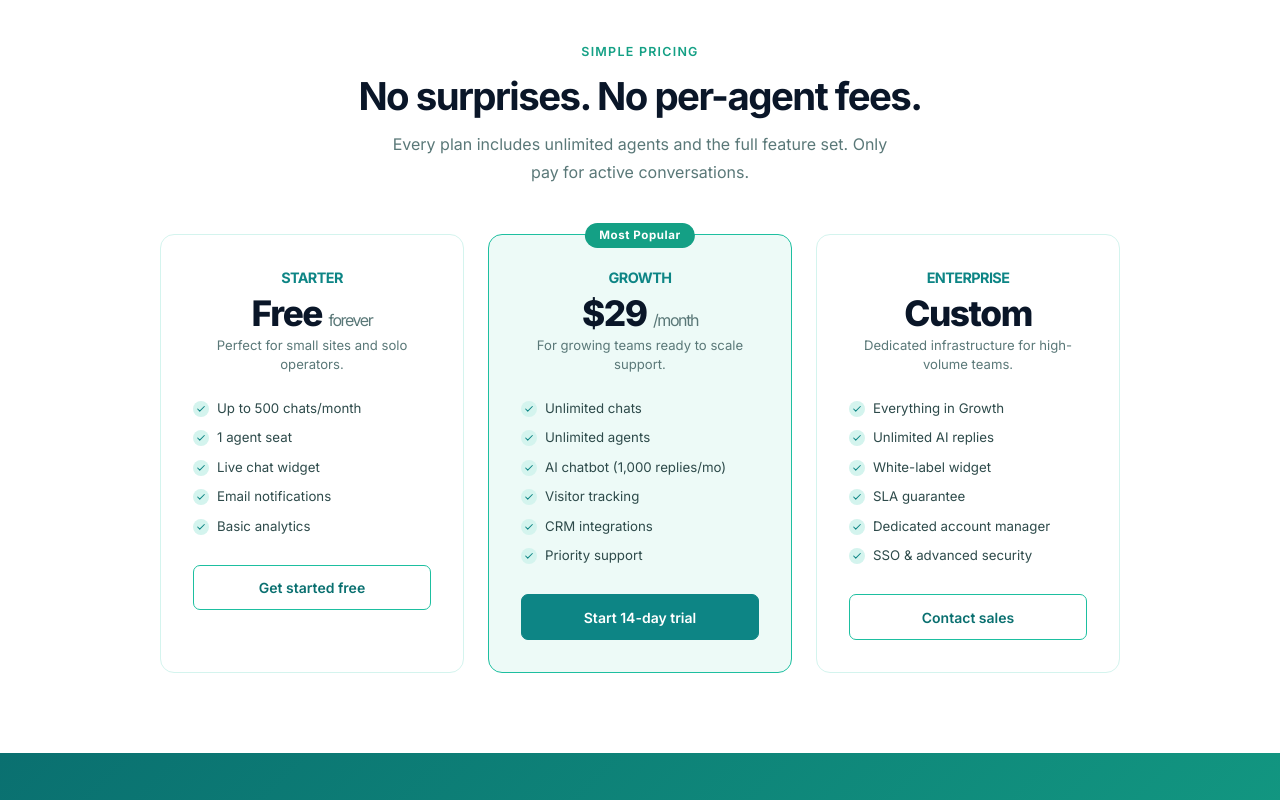
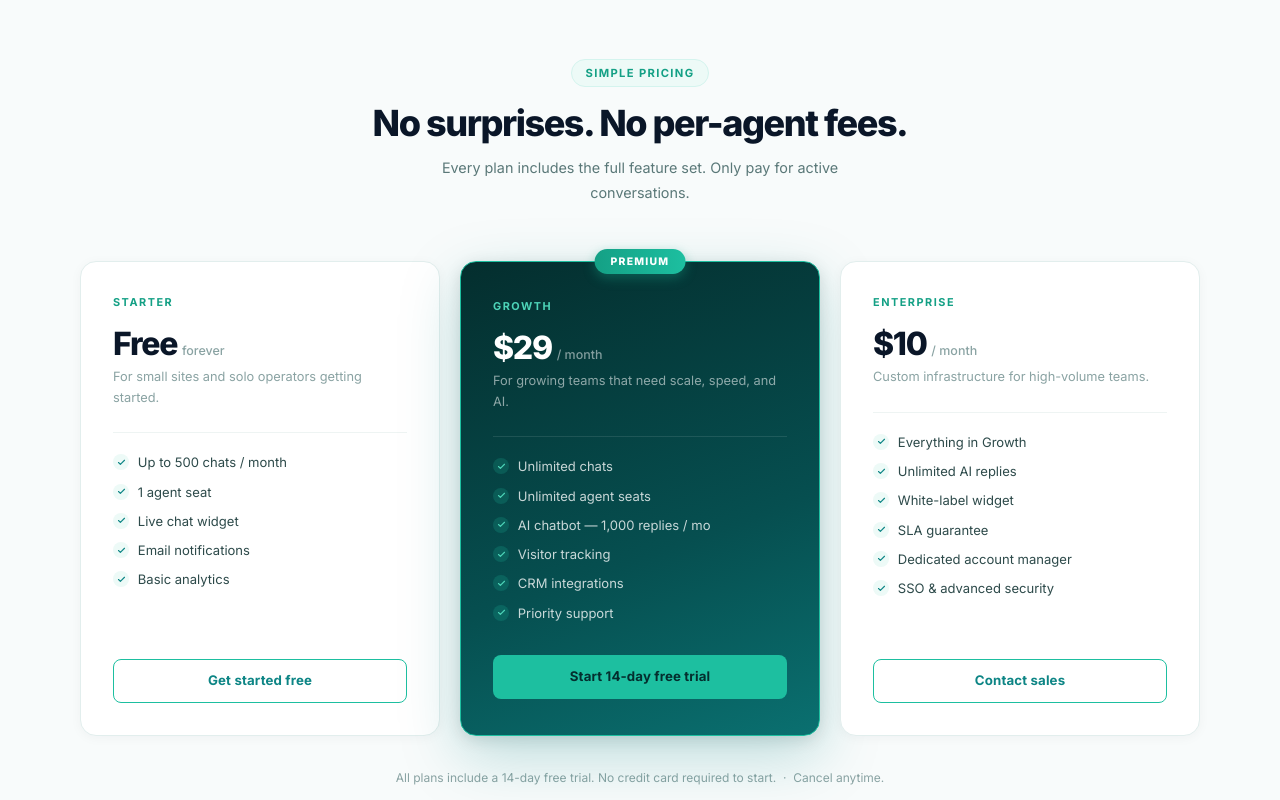
Before and after one commit to meerujutti0001-cloud/MJ.TALK, a Next.js app: page / in a window 1280 px wide. Shown: the part 2820-3620 px from the top of the page. Built offline with nearby package versions, Linux system fonts and the light colour scheme; no server answers.

Commit message:
Initial commit

```diff
--- a/src/components/landing/landing-page.tsx
+++ b/src/components/landing/landing-page.tsx
@@ -569,70 +569,224 @@ function Testimonials() {
    PRICING
 ══════════════════════════════════════════ */
 const plans = [
-  { name: "Starter", price: "Free", sub: "forever", desc: "Perfect for small sites and solo operators.", featured: false, cta: "Get started free", features: ["Up to 500 chats/month", "1 agent seat", "Live chat widget", "Email notifications", "Basic analytics"] },
-  { name: "Growth", price: "$29", sub: "/month", desc: "For growing teams ready to scale support.", featured: true, cta: "Start 14-day trial", features: ["Unlimited chats", "Unlimited agents", "AI chatbot (1,000 replies/mo)", "Visitor tracking", "CRM integrations", "Priority support"] },
-  { name: "Enterprise", price: "Custom", sub: "", desc: "Dedicated infrastructure for high-volume teams.", featured: false, cta: "Contact sales", features: ["Everything in Growth", "Unlimited AI replies", "White-label widget", "SLA guarantee", "Dedicated account manager", "SSO & advanced security"] },
+  {
+    name: "Starter",
+    badge: null,
+    price: "Free",
+    priceNote: "forever",
+    desc: "For small sites and solo operators getting started.",
+    cta: "Get started free",
+    ctaHref: "/signup",
+    ctaStyle: "outline",
+    features: [
+      "Up to 500 chats / month",
+      "1 agent seat",
+      "Live chat widget",
+      "Email notifications",
+      "Basic analytics",
+    ],
+  },
+  {
+    name: "Growth",
+    badge: "Premium",
+    price: "$29",
+    priceNote: "/ month",
+    desc: "For growing teams that need scale, speed, and AI.",
+    cta: "Start 14-day free trial",
+    ctaHref: "/signup",
+    ctaStyle: "solid",
+    features: [
+      "Unlimited chats",
+      "Unlimited agent seats",
+      "AI chatbot — 1,000 replies / mo",
+      "Visitor tracking",
+      "CRM integrations",
+      "Priority support",
+    ],
+  },
+  {
+    name: "Enterprise",
+    badge: null,
+    price: "$10",
+    priceNote: "/ month",
+    desc: "Custom infrastructure for high-volume teams.",
+    cta: "Contact sales",
+    ctaHref: "/contact",
+    ctaStyle: "outline",
+    features: [
+      "Everything in Growth",
+      "Unlimited AI replies",
+      "White-label widget",
+      "SLA guarantee",
+      "Dedicated account manager",
+      "SSO & advanced security",
+    ],
+  },
 ];
 
 function Pricing() {
   return (
-    <section id="pricing" style={{ padding: "5rem 2.5rem", background: "#fff" }}>
-      <div style={{ maxWidth: "1200px", margin: "0 auto", textAlign: "center" }}>
-        <div style={{ fontSize: "0.78rem", fontWeight: 600, letterSpacing: "0.1em", textTransform: "uppercase", color: "#14a085", marginBottom: "0.75rem" }}>
-          Simple pricing
+    <section id="pricing" style={{ padding: "6rem 2.5rem", background: "#f8fbfb" }}>
+      <div style={{ maxWidth: "1120px", margin: "0 auto" }}>
+
+        {/* Header */}
+        <div style={{ textAlign: "center", marginBottom: "3.5rem" }}>
+          <div style={{
+            display: "inline-block",
+            fontSize: "0.7rem", fontWeight: 700, letterSpacing: "0.12em",
+            textTransform: "uppercase", color: "#14a085",
+            background: "#edfaf7", border: "1px solid #d4f4ee",
+            padding: "0.3rem 0.85rem", borderRadius: "999px", marginBottom: "1rem",
+          }}>Simple pricing</div>
+          <h2 style={{
+            fontFamily: "Inter, system-ui, sans-serif", letterSpacing: "-0.04em",
+            fontSize: "clamp(1.75rem, 3vw, 2.25rem)", fontWeight: 800,
+            color: "#0a1628", lineHeight: 1.15, marginBottom: "0.65rem",
+          }}>No surprises. No per-agent fees.</h2>
+          <p style={{ fontSize: "0.9rem", color: "#5a7878", maxWidth: "440px", lineHeight: 1.75, margin: "0 auto" }}>
+            Every plan includes the full feature set. Only pay for active conversations.
+          </p>
         </div>
-        <h2 style={{ fontFamily: "Inter, system-ui, sans-serif", letterSpacing: "-0.04em", fontStretch: "condensed", fontSize: "clamp(1.8rem, 3vw, 2.4rem)", fontWeight: 700, color: "#0a1628", lineHeight: 1.2, margin: "0 auto 0.75rem" }}>
-          No surprises. No per-agent fees.
-        </h2>
-        <p style={{ fontSize: "1rem", color: "#5a7878", maxWidth: "520px", lineHeight: 1.7, margin: "0 auto 3rem" }}>
-          Every plan includes unlimited agents and the full feature set. Only pay for active conversations.
-        </p>
 
-        <div className="pricing-grid" style={{ display: "grid", gridTemplateColumns: "repeat(3, 1fr)", gap: "1.5rem", maxWidth: "960px", margin: "0 auto" }}>
-          {plans.map(p => (
+        {/* Cards */}
+        <div className="pricing-grid" style={{
+          display: "grid", gridTemplateColumns: "repeat(3,1fr)",
+          gap: "1.25rem", alignItems: "stretch",
+        }}>
+          {plans.map(p => {
+            const isFeatured = p.ctaStyle === "solid";
+            return (
               <div key={p.name} className="price-card" style={{
-              border: p.featured ? "1px solid #1dbfa0" : "1px solid #d4f4ee",
-              borderRadius: "14px", padding: "2rem", position: "relative",
-              background: p.featured ? "#edfaf7" : "#fff",
-              transition: "transform 0.15s",
+                position: "relative",
+                borderRadius: "16px",
+                padding: isFeatured ? "2.25rem 2rem" : "2rem",
+                display: "flex", flexDirection: "column",
+                background: isFeatured
+                  ? "linear-gradient(160deg,#042e2e 0%,#064f50 60%,#0a7070 100%)"
+                  : "#fff",
+                border: isFeatured ? "1.5px solid #1dbfa0" : "1.5px solid #e2eeed",
+                boxShadow: isFeatured
+                  ? "0 20px 60px rgba(13,133,133,0.25), 0 4px 16px rgba(0,0,0,0.12)"
+                  : "0 2px 12px rgba(10,22,40,0.04)",
+                transition: "transform 0.18s, box-shadow 0.18s",
+              }}
+                onMouseEnter={e => {
+                  e.currentTarget.style.transform = "translateY(-4px)";
+                  e.currentTarget.style.boxShadow = isFeatured
+                    ? "0 28px 72px rgba(13,133,133,0.32), 0 4px 20px rgba(0,0,0,0.14)"
+                    : "0 8px 32px rgba(10,22,40,0.10)";
+                }}
+                onMouseLeave={e => {
+                  e.currentTarget.style.transform = "translateY(0)";
+                  e.currentTarget.style.boxShadow = isFeatured
+                    ? "0 20px 60px rgba(13,133,133,0.25), 0 4px 16px rgba(0,0,0,0.12)"
+                    : "0 2px 12px rgba(10,22,40,0.04)";
+                }}
+              >
+                {/* Badge */}
+                {p.badge && (
+                  <div style={{
+                    position: "absolute", top: "-13px", left: "50%", transform: "translateX(-50%)",
+                    background: "linear-gradient(90deg,#14a085,#1dbfa0)",
+                    color: "#fff", fontSize: "0.65rem", fontWeight: 800,
+                    letterSpacing: "0.12em", textTransform: "uppercase",
+                    padding: "0.28rem 1rem", borderRadius: "999px",
+                    whiteSpace: "nowrap", boxShadow: "0 4px 12px rgba(20,160,133,0.4)",
+                  }}>{p.badge}</div>
+                )}
+
+                {/* Plan name */}
+                <div style={{
+                  fontSize: "0.68rem", fontWeight: 700, letterSpacing: "0.14em",
+                  textTransform: "uppercase",
+                  color: isFeatured ? "#4dd4b8" : "#14a085",
+                  marginBottom: "1.1rem",
+                }}>{p.name}</div>
+
+                {/* Price */}
+                <div style={{ display: "flex", alignItems: "baseline", gap: "0.3rem", marginBottom: "0.4rem" }}>
+                  <span style={{
+                    fontSize: "2rem", fontWeight: 800, letterSpacing: "-0.04em",
+                    color: isFeatured ? "#fff" : "#0a1628", lineHeight: 1,
+                  }}>{p.price}</span>
+                  <span style={{
+                    fontSize: "0.78rem", fontWeight: 500,
+                    color: isFeatured ? "rgba(255,255,255,0.5)" : "#8aa3a3",
+                  }}>{p.priceNote}</span>
+                </div>
+
+                {/* Desc */}
+                <p style={{
+                  fontSize: "0.8rem", lineHeight: 1.6,
+                  color: isFeatured ? "rgba(255,255,255,0.55)" : "#8aa3a3",
+                  marginBottom: "1.5rem",
+                }}>{p.desc}</p>
+
+                {/* Divider */}
+                <div style={{
+                  height: "1px",
+                  background: isFeatured ? "rgba(255,255,255,0.1)" : "#eef4f3",
+                  marginBottom: "1.25rem",
+                }} />
+
+                {/* Features */}
+                <ul style={{
+                  listStyle: "none", padding: 0, margin: 0,
+                  display: "flex", flexDirection: "column", gap: "0.65rem",
+                  flex: 1,
                 }}>
-              {p.featured && (
-                <div style={{
-                  position: "absolute", top: "-12px", left: "50%", transform: "translateX(-50%)",
-                  background: "#14a085", color: "#fff", fontSize: "0.72rem", fontWeight: 700,
-                  letterSpacing: "0.05em", padding: "0.25rem 0.9rem", borderRadius: "999px", whiteSpace: "nowrap",
-                }}>Most Popular</div>
-              )}
-              <div style={{ fontFamily: "Inter, system-ui, sans-serif", letterSpacing: "-0.04em", fontStretch: "condensed", fontWeight: 700, fontSize: "0.9rem", color: "#0d8585", marginBottom: "0.5rem", textTransform: "uppercase",  }}>{p.name}</div>
-              <div style={{ fontFamily: "Inter, system-ui, sans-serif", letterSpacing: "-0.04em", fontStretch: "condensed", fontSize: "2.2rem", fontWeight: 800, color: "#0a1628", lineHeight: 1, marginBottom: "0.25rem" }}>
-                {p.price} <span style={{ fontSize: "1rem", fontWeight: 400, color: "#5a7878" }}>{p.sub}</span>
-              </div>
-              <p style={{ fontSize: "0.82rem", color: "#5a7878", marginBottom: "1.5rem" }}>{p.desc}</p>
-              <ul style={{ listStyle: "none", padding: 0, display: "flex", flexDirection: "column", gap: "0.6rem", marginBottom: "1.75rem", textAlign: "left" }}>
                   {p.features.map(f => (
-                  <li key={f} style={{ fontSize: "0.83rem", color: "#2d4a4a", display: "flex", alignItems: "center", gap: "0.5rem" }}>
+                    <li key={f} style={{
+                      fontSize: "0.815rem", display: "flex", alignItems: "flex-start", gap: "0.55rem",
+                      color: isFeatured ? "rgba(255,255,255,0.78)" : "#2d4a4a",
+                      lineHeight: 1.45,
+                    }}>
                       <span style={{
-                      width: "16px", height: "16px", flexShrink: 0,
-                      background: "#d4f4ee", borderRadius: "50%",
+                        marginTop: "1px", width: "16px", height: "16px", flexShrink: 0,
+                        background: isFeatured ? "rgba(29,191,160,0.2)" : "#edfaf7",
+                        borderRadius: "50%",
                         display: "inline-flex", alignItems: "center", justifyContent: "center",
                       }}>
-                      <Check size={10} color="#0d8585" strokeWidth={2.5} />
+                        <Check size={9} color={isFeatured ? "#4dd4b8" : "#0d8585"} strokeWidth={3} />
                       </span>
                       {f}
                     </li>
                   ))}
                 </ul>
-              <Link href="/signup" className="plan-btn" style={{
-                width: "100%", padding: "0.7rem", borderRadius: "7px", fontWeight: 600,
-                fontSize: "0.875rem", textAlign: "center", display: "block",
-                textDecoration: "none", transition: "all 0.2s",
-                background: p.featured ? "#0d8585" : "transparent",
-                color: p.featured ? "#fff" : "#0a7070",
-                border: p.featured ? "1.5px solid #0d8585" : "1.5px solid #1dbfa0",
-              }}>{p.cta}</Link>
+
+                {/* CTA */}
+                <Link href={p.ctaHref} style={{
+                  marginTop: "2rem",
+                  display: "block", textAlign: "center",
+                  padding: "0.7rem 1rem",
+                  borderRadius: "8px",
+                  fontSize: "0.83rem", fontWeight: 700,
+                  textDecoration: "none",
+                  letterSpacing: "0.01em",
+                  transition: "all 0.18s",
+                  background: isFeatured ? "#1dbfa0" : "transparent",
+                  color: isFeatured ? "#042e2e" : "#0d8585",
+                  border: isFeatured ? "1.5px solid transparent" : "1.5px solid #1dbfa0",
+                }}
+                  onMouseEnter={e => {
+                    e.currentTarget.style.background = isFeatured ? "#4dd4b8" : "#edfaf7";
+                  }}
+                  onMouseLeave={e => {
+                    e.currentTarget.style.background = isFeatured ? "#1dbfa0" : "transparent";
+                  }}
+                >{p.cta}</Link>
               </div>
-          ))}
+            );
+          })}
         </div>
+
+        {/* Footer note */}
+        <p style={{
+          textAlign: "center", marginTop: "2rem",
+          fontSize: "0.75rem", color: "#8aa3a3", lineHeight: 1.6,
+        }}>
+          All plans include a 14-day free trial. No credit card required to start.&nbsp;&nbsp;·&nbsp;&nbsp;Cancel anytime.
+        </p>
       </div>
     </section>
   );
```
Lines whose indentation alone changed are shown as unchanged.
